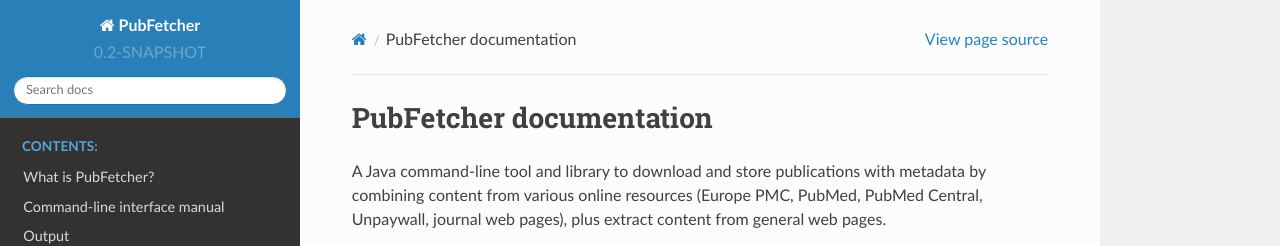
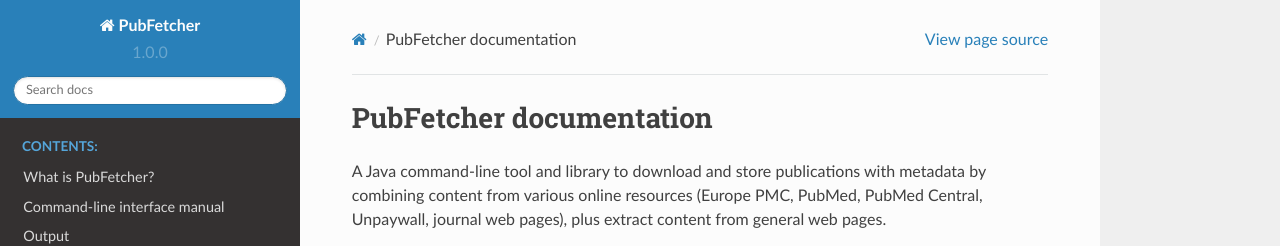
Before and after one commit to edamontology/pubfetcher, a Sphinx documentation site: the page built from docs/index.rst, in a window 1280 px wide. Shown: the top 246 px of the page. Built offline with Sphinx 7.4.7 and the Read the Docs theme 2.0.0, drawn with Linux system fonts in a browser that asks for light colours.

Commit message:
Release 1.0.0

```diff
--- a/docs/conf.py
+++ b/docs/conf.py
@@ -4,8 +4,8 @@
 project = 'PubFetcher'
 author = 'Erik Jaaniso'
 copyright = '2018-2019, Erik Jaaniso'
-version = '0.2-SNAPSHOT'
-release = '0.2-SNAPSHOT'
+version = '1.0.0'
+release = '1.0.0'
 
 master_doc = 'index'
 exclude_patterns = ['_build', 'Thumbs.db', '.DS_Store']
--- a/pom.xml
+++ b/pom.xml
@@ -23,7 +23,7 @@
 
   <groupId>org.edamontology.pubfetcher</groupId>
   <artifactId>pubfetcher</artifactId>
-  <version>0.2-SNAPSHOT</version>
+  <version>1.0.0</version>
   <packaging>pom</packaging>
 
   <name>PubFetcher</name>
@@ -54,7 +54,7 @@
     <maven.compiler.source>1.8</maven.compiler.source>
     <maven.compiler.target>1.8</maven.compiler.target>
     <project.build.sourceEncoding>UTF-8</project.build.sourceEncoding>
-    <pubfetcher.version>0.2-SNAPSHOT</pubfetcher.version>
+    <pubfetcher.version>1.0.0</pubfetcher.version>
     <maven.enforcer.version>3.0.0-M3</maven.enforcer.version>
     <maven.compiler.version>3.8.1</maven.compiler.version>
     <maven.jar.version>3.2.0</maven.jar.version>
```
Also changed, not shown: 3 other files.
